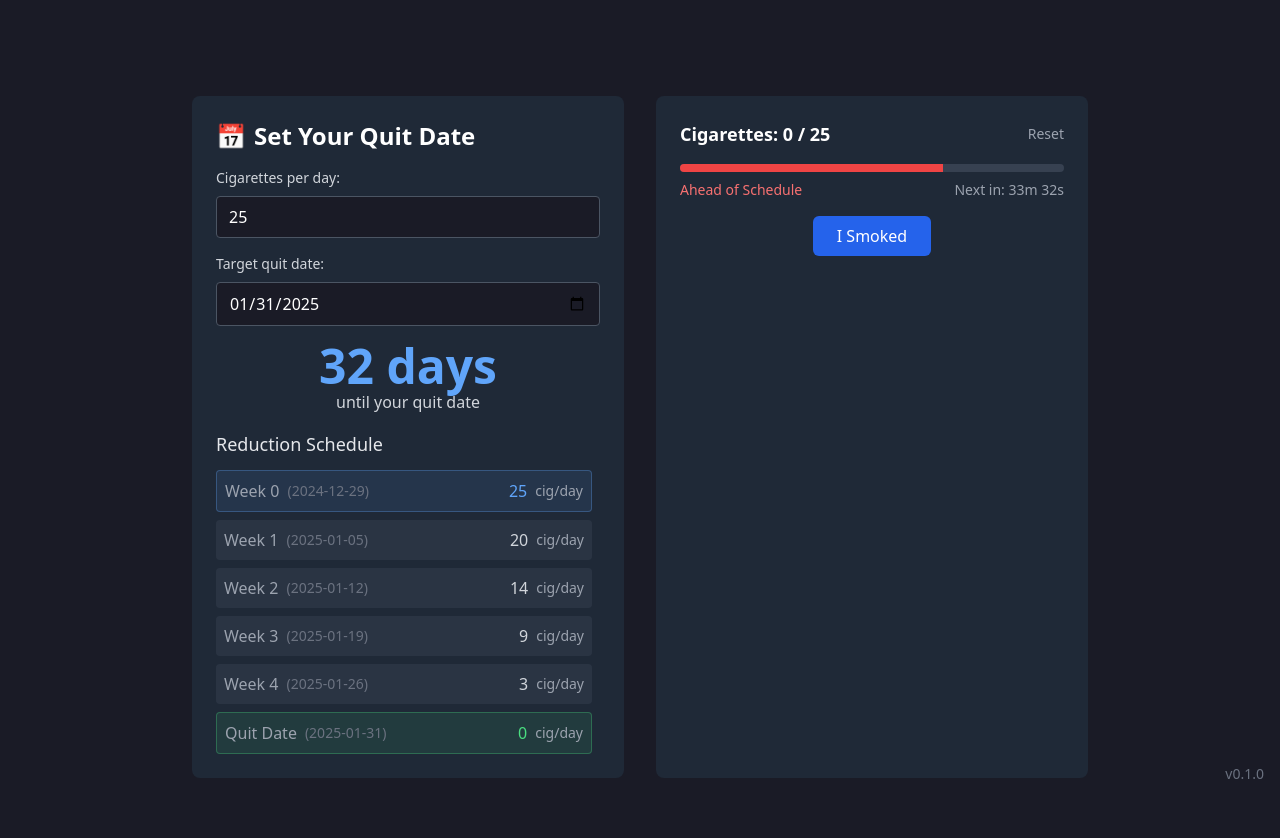
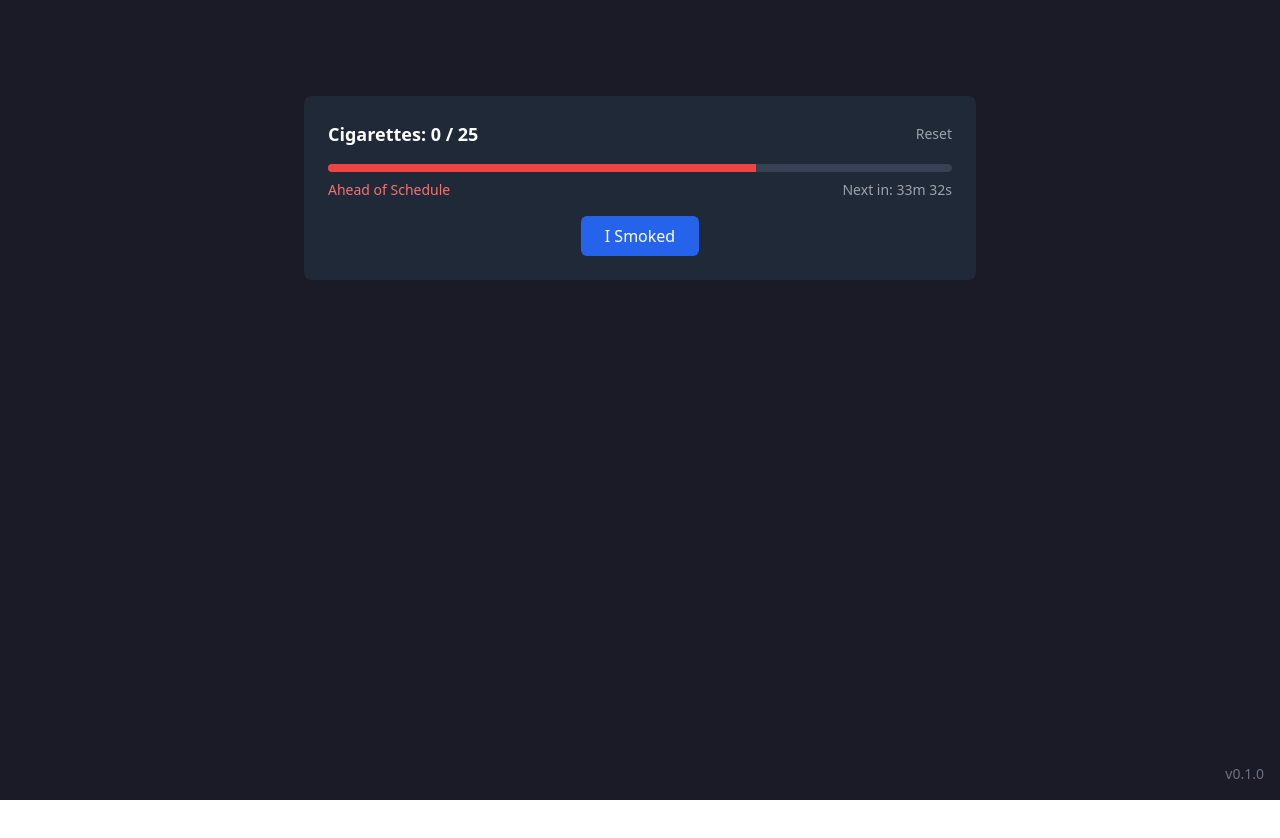
Before and after one commit to guidohollander/quit-smoking-soon, a Next.js app: page / in a window 1280 px wide. Shown: the top 838 px of the page. After the commit the page ends 800 px from the top, so only its background shows below. Built offline with nearby package versions, Linux system fonts and the light colour scheme.

Commit message:
Simplified, significantly

```diff
--- a/app/components/QuitDateSelector.tsx
+++ /dev/null
@@ -1,194 +0,0 @@
-'use client';
-
-import { useState, useEffect } from 'react';
-import { differenceInDays, parseISO, format } from 'date-fns';
-
-interface QuitDateSelectorProps {
-  className?: string;
-  onQuitDateChange?: (date: string) => void;
-  onCigarettesPerDayChange: (value: number) => void;
-  cigarettesPerDay: number;
-  defaultQuitDate: string;
-}
-
-export default function QuitDateSelector({
-  className = '',
-  onQuitDateChange,
-  onCigarettesPerDayChange,
-  cigarettesPerDay,
-  defaultQuitDate
-}: QuitDateSelectorProps) {
-  const [quitDate, setQuitDate] = useState<string>(defaultQuitDate);
-  const [daysUntil, setDaysUntil] = useState<number | null>(null);
-
-  useEffect(() => {
-    // Always use the default date
-    setQuitDate(defaultQuitDate);
-    localStorage.setItem('quitDate', defaultQuitDate);
-
-    // Calculate days until quit date
-    const today = new Date();
-    const targetDate = parseISO(defaultQuitDate);
-    const days = differenceInDays(targetDate, today);
-    setDaysUntil(days);
-
-    // Notify parent component
-    if (onQuitDateChange) {
-      onQuitDateChange(defaultQuitDate);
-    }
-  }, [defaultQuitDate, onQuitDateChange]);
-
-  const handleDateChange = (e: React.ChangeEvent<HTMLInputElement>) => {
-    setQuitDate(e.target.value);
-    if (onQuitDateChange) {
-      onQuitDateChange(e.target.value);
-    }
-  };
-
-  const handleCigarettesChange = (e: React.ChangeEvent<HTMLInputElement>) => {
-    const value = parseInt(e.target.value);
-    if (!isNaN(value) && value >= 1 && value <= 99) {
-      onCigarettesPerDayChange(value);
-    }
-  };
-
-  // Calculate reduction schedule
-  const getReductionSchedule = () => {
-    if (!quitDate || !cigarettesPerDay) return [];
-
-    const schedule = [];
-    const today = new Date();
-    const targetDate = parseISO(quitDate);
-    const totalDays = Math.max(1, differenceInDays(targetDate, today));
-    const weeksLeft = Math.ceil(totalDays / 7);
-    const reductionPerDay = cigarettesPerDay / totalDays;
-
-    for (let week = 0; week <= weeksLeft; week++) {
-      const date = new Date(today);
-      date.setDate(date.getDate() + week * 7);
-
-      if (date > targetDate) break;
-
-      const daysFromStart = week * 7;
-      const cigarettesTarget = Math.max(0, Math.round(cigarettesPerDay - (reductionPerDay * daysFromStart)));
-
-      schedule.push({
-        week,
-        date: format(date, 'yyyy-MM-dd'),
-        cigarettes: date >= targetDate ? 0 : cigarettesTarget
-      });
-    }
-
-    // Add the quit date as the final entry if it's not already included
-    const lastEntry = schedule[schedule.length - 1];
-    if (!lastEntry || lastEntry.date !== quitDate) {
-      schedule.push({
-        week: schedule.length,
-        date: quitDate,
-        cigarettes: 0
-      });
-    }
-
-    return schedule;
-  };
-
-  return (
-    <div className={`${className} bg-[#1f2937] p-4 sm:p-6 rounded-lg`}>
-      <h2 className="text-xl sm:text-2xl font-bold mb-3 sm:mb-4 flex items-center">
-        <span className="text-blue-400 mr-2">📅</span>
-        Set Your Quit Date
-      </h2>
-
-      <div className="space-y-4">
-        <div className="flex flex-col space-y-2">
-          <label htmlFor="cigarettesPerDay" className="text-sm text-gray-300">
-            Cigarettes per day:
-          </label>
-          <input
-            type="number"
-            id="cigarettesPerDay"
-            name="cigarettesPerDay"
-            value={cigarettesPerDay}
-            onChange={handleCigarettesChange}
-            min="1"
-            max="99"
-            className="w-full px-3 py-2 bg-[#1a1b26] text-white rounded border border-gray-600 focus:outline-none focus:border-blue-500"
-          />
-        </div>
-
-        <div className="flex flex-col space-y-2">
-          <label htmlFor="quitDate" className="text-sm text-gray-300">
-            Target quit date:
-          </label>
-          <input
-            type="date"
-            id="quitDate"
-            name="quitDate"
-            value={quitDate}
-            onChange={handleDateChange}
-            min={format(new Date(), 'yyyy-MM-dd')}
-            className="w-full px-3 py-2 bg-[#1a1b26] text-white rounded border border-gray-600 focus:outline-none focus:border-blue-500"
-          />
-        </div>
-
-        {daysUntil !== null && (
-          <div className="mt-4 text-center">
-            <div className="text-4xl sm:text-5xl font-bold text-blue-400">
-              {daysUntil} {Math.abs(daysUntil) === 1 ? 'day' : 'days'}
-            </div>
-            <div className="text-sm sm:text-base text-gray-300">
-              {daysUntil > 0
-                ? 'until your quit date'
-                : daysUntil < 0
-                  ? 'since you quit smoking'
-                  : 'Today is your quit day!'}
-            </div>
-          </div>
-        )}
-
-        {quitDate && cigarettesPerDay > 0 && (
-          <div className="mt-6">
-            <h3 className="text-lg font-medium text-gray-200 mb-3">Reduction Schedule</h3>
-            <div className="space-y-2 max-h-[calc(100vh-400px)] overflow-y-auto pr-2">
-              {getReductionSchedule().map(({ week, date, cigarettes }) => {
-                const isCurrentWeek = new Date(date).getTime() <= new Date().getTime() &&
-                  new Date(date).getTime() + 7 * 24 * 60 * 60 * 1000 > new Date().getTime();
-                const isQuitDate = date === quitDate;
-
-                return (
-                  <div
-                    key={week}
-                    className={`flex items-center justify-between p-2 rounded ${
-                      isQuitDate ? 'bg-green-400/10 border border-green-400/30' :
-                      isCurrentWeek ? 'bg-blue-400/10 border border-blue-400/30' :
-                      'bg-gray-700/50'
-                    }`}
-                  >
-                    <div className="flex items-center space-x-2">
-                      <span className="text-gray-400">
-                        {isQuitDate ? 'Quit Date' : `Week ${week}`}
-                      </span>
-                      <span className="text-sm text-gray-500">
-                        ({format(parseISO(date), 'yyyy-MM-dd')})
-                      </span>
-                    </div>
-                    <div className="flex items-center space-x-2">
-                      <span className={`font-medium ${
-                        isQuitDate ? 'text-green-400' :
-                        isCurrentWeek ? 'text-blue-400' :
-                        'text-gray-300'
-                      }`}>
-                        {cigarettes}
-                      </span>
-                      <span className="text-sm text-gray-400">cig/day</span>
-                    </div>
-                  </div>
-                );
-              })}
-            </div>
-          </div>
-        )}
-      </div>
-    </div>
-  );
-}
--- a/app/page.tsx
+++ b/app/page.tsx
@@ -1,67 +1,42 @@
 'use client';
 
 import { useState, useEffect } from 'react';
-import QuitDateSelector from './components/QuitDateSelector';
 import SmokingHabits from './components/SmokingHabits';
 
-const getDefaultQuitDate = () => {
-  const today = new Date();
-  const lastDayNextMonth = new Date(today.getFullYear(), today.getMonth() + 2, 0);
-  return lastDayNextMonth.toISOString().split('T')[0];
+const getDefaultCigarettesPerDay = () => {
+  if (typeof window === 'undefined') return 25;
+
+  try {
+    const stored = localStorage.getItem('smokingHabits');
+    if (stored) {
+      const habits = JSON.parse(stored);
+      return habits.cigarettesPerDay || 25;
+    }
+  } catch (error) {
+    console.error('Error accessing localStorage:', error);
+  }
+  return 25;
 };
 
 export default function Home() {
-  const [cigarettesPerDay, setCigarettesPerDay] = useState(25);
-  const [quitDate, setQuitDate] = useState(getDefaultQuitDate());
+  const [cigarettesPerDay, setCigarettesPerDay] = useState<number>(() => {
+    return typeof window !== 'undefined'
+      ? getDefaultCigarettesPerDay()
+      : 25;
+  });
 
-  // Initialize from localStorage or set defaults
   useEffect(() => {
-    const storedQuitDate = localStorage.getItem('quitDate');
-    const storedCigarettes = localStorage.getItem('cigarettesPerDay');
-
-    if (storedQuitDate) {
-      setQuitDate(storedQuitDate);
-    } else {
-      const defaultDate = getDefaultQuitDate();
-      setQuitDate(defaultDate);
-      localStorage.setItem('quitDate', defaultDate);
-    }
-
-    if (storedCigarettes) {
-      setCigarettesPerDay(parseInt(storedCigarettes));
-    } else {
-      localStorage.setItem('cigarettesPerDay', '25');
-    }
+    setCigarettesPerDay(getDefaultCigarettesPerDay());
   }, []);
-
-  const handleQuitDateChange = (date: string) => {
-    setQuitDate(date);
-    localStorage.setItem('quitDate', date);
-  };
-
-  const handleCigarettesPerDayChange = (value: number) => {
-    if (value >= 1 && value <= 99) {
-      setCigarettesPerDay(value);
-      localStorage.setItem('cigarettesPerDay', value.toString());
-    }
-  };
 
   return (
     <main className="flex min-h-screen flex-col items-center p-4 sm:p-6 md:p-24 bg-[#1a1b26] text-white">
-      <div className="w-full max-w-4xl space-y-6">
-        <div className="grid grid-cols-1 lg:grid-cols-2 gap-4 sm:gap-8">
-          <QuitDateSelector
-            cigarettesPerDay={cigarettesPerDay}
-            onCigarettesPerDayChange={handleCigarettesPerDayChange}
-            onQuitDateChange={handleQuitDateChange}
-            defaultQuitDate={quitDate}
-          />
-          <SmokingHabits
-            fixedStartTime="08:00"
-            fixedEndTime="23:59"
-            cigarettesPerDay={cigarettesPerDay}
-          />
-        </div>
+      <div className="w-full max-w-2xl">
+        <SmokingHabits
+          fixedStartTime="08:00"
+          fixedEndTime="23:59"
+          cigarettesPerDay={cigarettesPerDay}
+        />
       </div>
     </main>
   );
```
